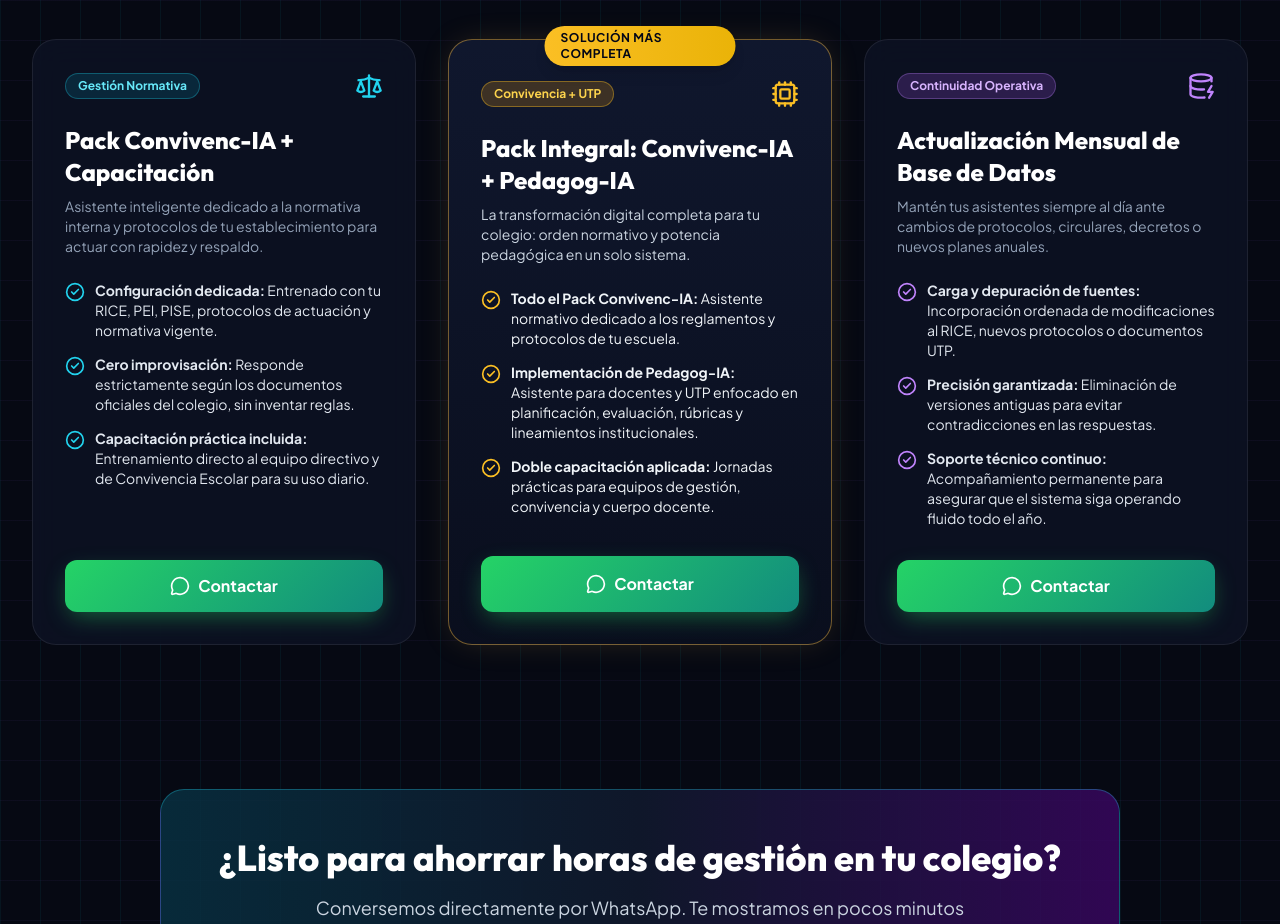
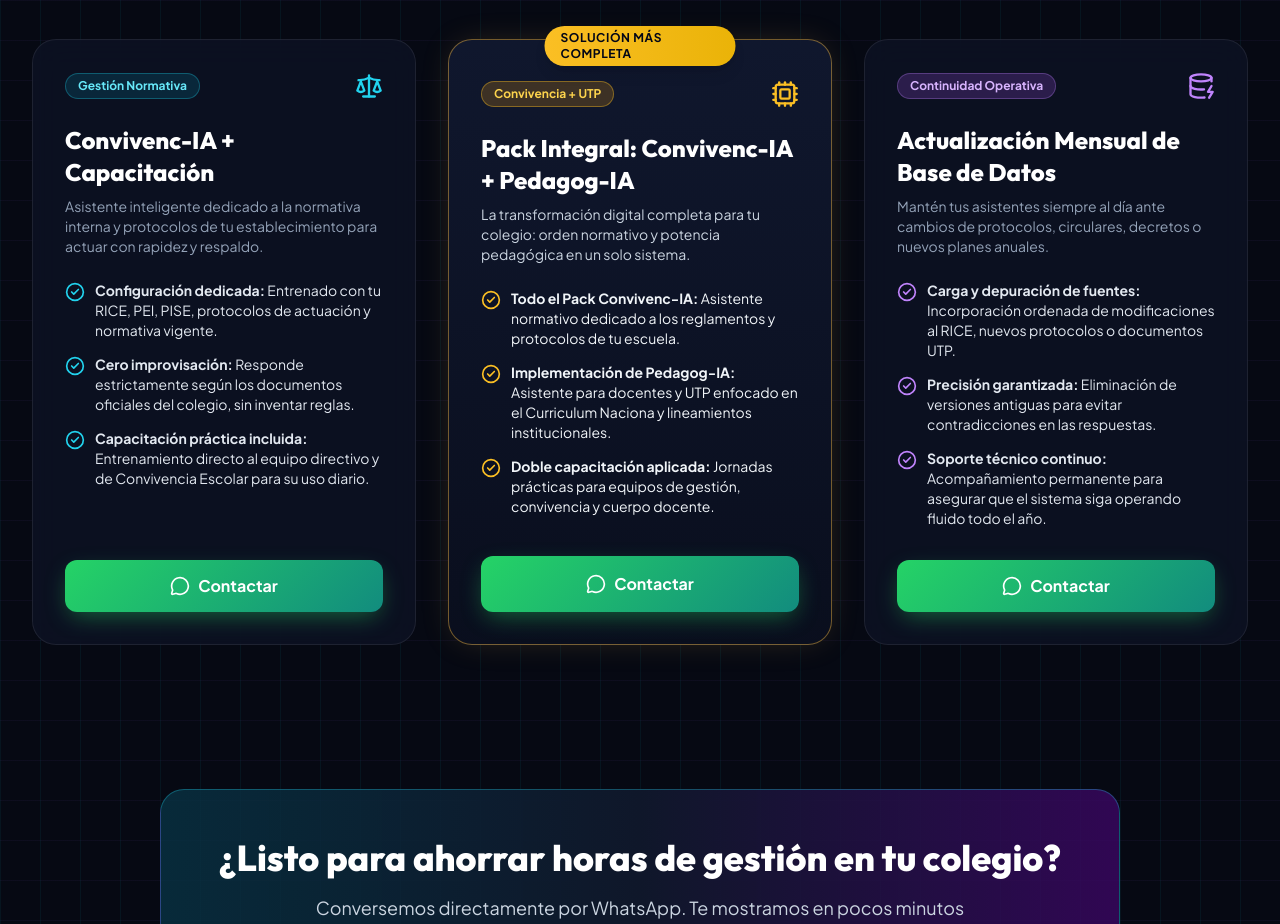
Before and after one commit to cscorvinc-solutions/corvinc-solutions, a plain HTML site: page index.html in a window 1280 px wide. Shown: the part 3240-4164 px from the top of the page. Drawn offline with nearby package versions, Linux system fonts and the light colour scheme.

Commit message:
index.html

```diff
--- a/index.html
+++ b/index.html
@@ -352,7 +352,7 @@
           </div>
 
           <h3 class="font-display font-extrabold text-2xl text-white mb-2">
-            Pack Convivenc-IA + Capacitación
+           Convivenc-IA + Capacitación
           </h3>
           <p class="text-slate-400 text-sm mb-6">
             Asistente inteligente dedicado a la normativa interna y protocolos de tu establecimiento para actuar con rapidez y respaldo.
@@ -408,7 +408,7 @@
             </li>
             <li class="flex items-start gap-2.5">
               <i data-lucide="check-circle-2" class="w-5 h-5 text-amber-400 shrink-0 mt-0.5"></i>
-              <span><strong>Implementación de Pedagog-IA:</strong> Asistente para docentes y UTP enfocado en planificación, evaluación, rúbricas y lineamientos institucionales.</span>
+              <span><strong>Implementación de Pedagog-IA:</strong> Asistente para docentes y UTP enfocado en el Curriculum Naciona y lineamientos institucionales.</span>
             </li>
             <li class="flex items-start gap-2.5">
               <i data-lucide="check-circle-2" class="w-5 h-5 text-amber-400 shrink-0 mt-0.5"></i>
```
